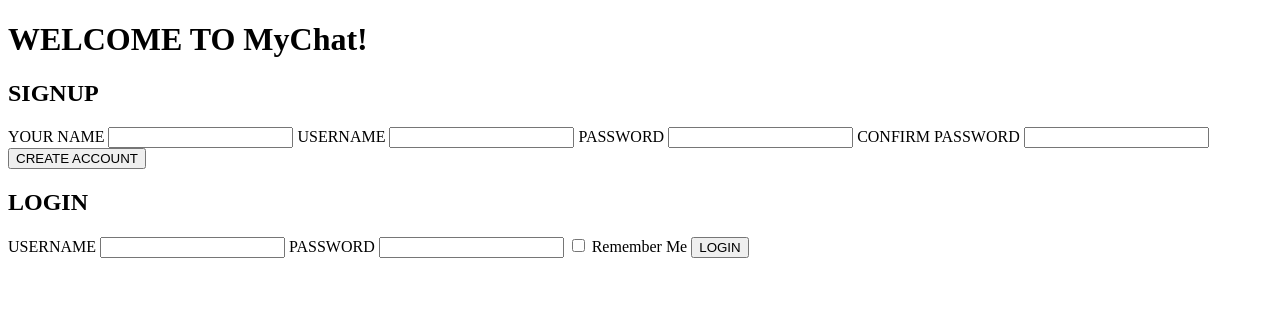
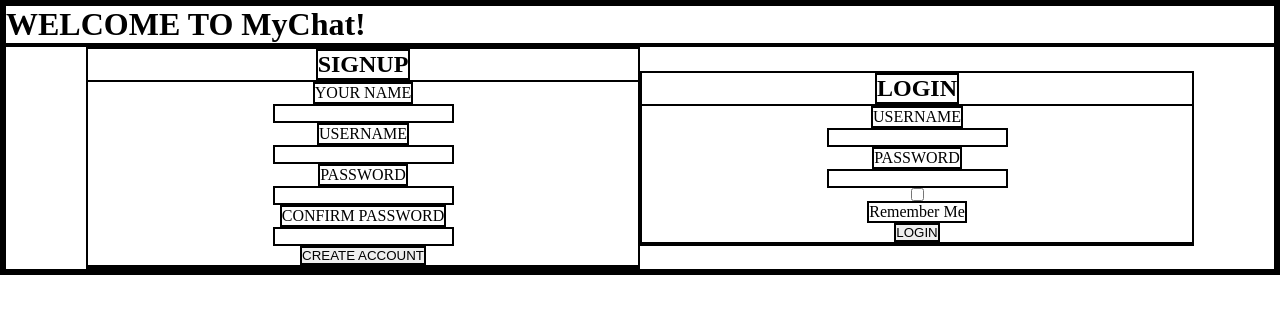
Before and after one commit to IshuGupta02/MyChatApp, a PHP site: page /homePage.php in a window 1280 px wide. Shown: the top 314 px of the page. Run offline with PHP 8.4, Linux system fonts and the light colour scheme.

Commit message:
Add basic funtions to JS file

```diff
--- a/homeJS.js
+++ b/homeJS.js
@@ -0,0 +1,18 @@
+var name_signup= document.getElementById("name_signup")
+var user_signup=document.getElementById("user_signup")
+var pass_signup= document.getElementById("pass_signup")
+var confirm_pass= document.getElementById("confirm_pass")
+
+var user_login= document.getElementById("user_login")
+var pass_login= document.getElementById("pass_login")
+var remember= document.getElementById("remember")
+
+
+function login(){
+
+}
+
+function createAcc(){
+
+
+}
--- a/homePage.php
+++ b/homePage.php
@@ -5,6 +5,9 @@
     <meta http-equiv="X-UA-Compatible" content="IE=edge">
     <meta name="viewport" content="width=device-width, initial-scale=1.0">
     <title>Document</title>
+    <link rel="stylesheet" href="homeStyle.css">
+    <script type="text/javascript" src="homeJS.js"></script>
+
 </head>
 <body>
 
@@ -13,24 +16,24 @@
     </h1>
 
 
-    <div>
+    <div class="complete">
 
         <div class="signup">
             <h2> SIGNUP </h2>
-            <form action="">
-                <label for=""> YOUR NAME</label>
-                <input type="text" name="" id="">
+            <form action="" class="innerform">
+                <label for="name_signup"> YOUR NAME</label>
+                <input type="text" name="" id="name_signup">
 
-                <label for="">USERNAME</label>
-                <input type="text" name="" id="">
+                <label for="user_signup">USERNAME</label>
+                <input type="text" name="" id="user_signup">
 
-                <label for="">PASSWORD</label>
-                <input type="password" name="" id="">
+                <label for="pass_signup">PASSWORD</label>
+                <input type="password" name="" id="pass_signup">
 
-                <label for="">CONFIRM PASSWORD</label>
-                <input type="password" name="" id="">
+                <label for="confirm_pass">CONFIRM PASSWORD</label>
+                <input type="password" name="" id="confirm_pass">
 
-                <button>CREATE ACCOUNT</button>
+                <button onclick="createAcc()">CREATE ACCOUNT</button>
 
 
 
@@ -41,17 +44,17 @@
 
         <div class="login">
             <h2> LOGIN </h2>
-            <form action="">
+            <form action="" class="innerform">
                 <label for="">USERNAME</label>
-                <input type="text" name="" id="">
+                <input type="text" name="" id="user_login">
 
-                <label for="">PASSWORD</label>
-                <input type="password" name="" id="">
+                <label for="pass_login">PASSWORD</label>
+                <input type="password" name="" id="pass_login">
 
-                <input type="checkbox" name="" id="">
-                <label for="">Remember Me</label>
+                <input type="checkbox" name="" id="remember">
+                <label for="remember">Remember Me</label>
 
-                <button>LOGIN</button>
+                <button onclick="login()">LOGIN</button>
 
             </form>
 
--- a/homeStyle.css
+++ b/homeStyle.css
@@ -0,0 +1,34 @@
+*{
+    margin: 0;
+    padding: 0;
+    border: 2px solid black;
+}
+
+.complete{
+    display: flex;
+    flex-direction: row;
+    justify-content:space-evenly;
+    align-items: center;
+    padding-left:5rem ;
+    padding-right: 5rem;
+
+}
+.login, .signup{
+    display: flex;
+    flex-direction: column;
+    justify-content:space-evenly;
+    align-items: center;
+    width: 50%;
+
+}
+
+.innerform{
+    width: 100%;
+    height: 100%;
+    display: flex;
+    flex-direction: column;
+    justify-content:space-evenly;
+    align-items: center;
+
+
+}
```
